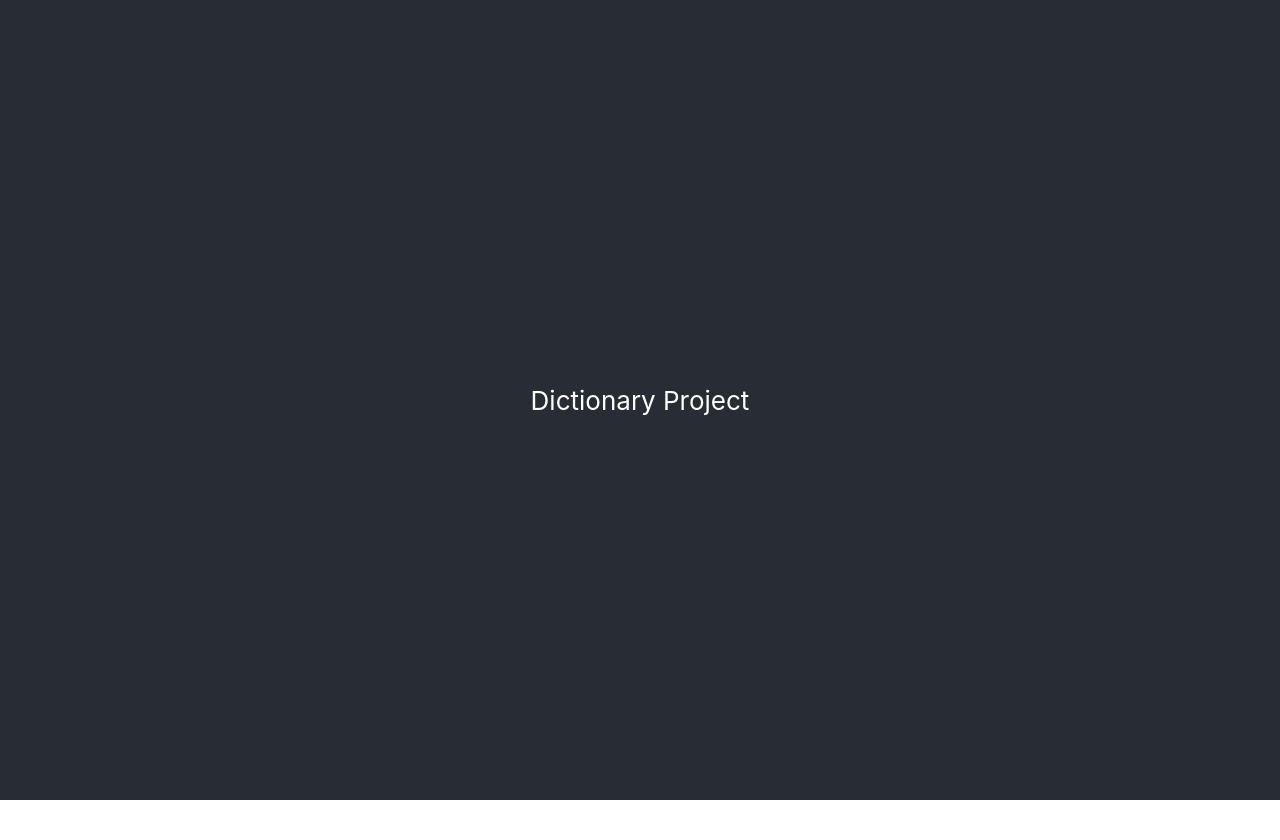
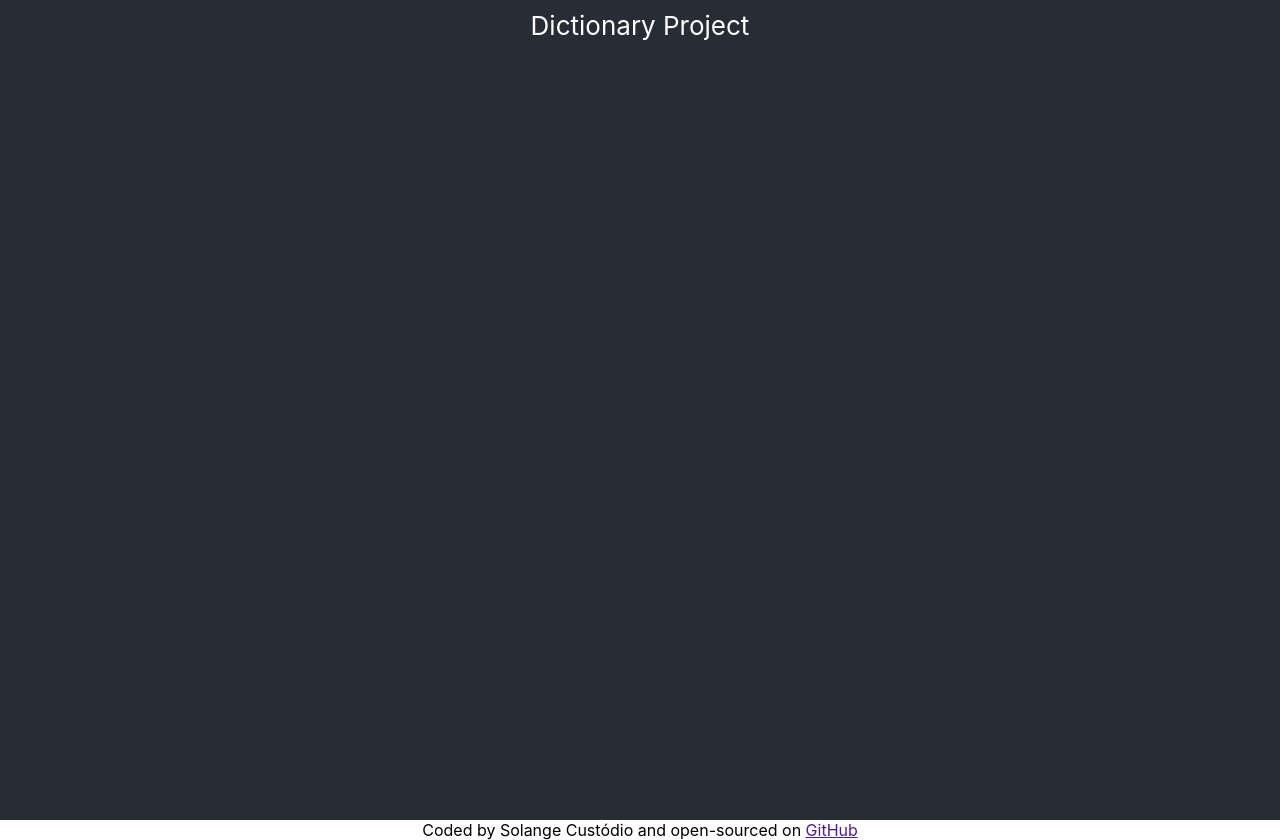
Before and after one commit to SolangeRSC/dictionary-project, a React (Create React App) app: page / in a window 1280 px wide. Before the commit the page ends 800 px from the top, so only its background shows below. Built offline with nearby package versions, Linux system fonts and the light colour scheme.

Commit message:
added bootstrap and footer

```diff
--- a/package.json
+++ b/package.json
@@ -6,6 +6,7 @@
     "@testing-library/jest-dom": "^5.16.4",
     "@testing-library/react": "^13.2.0",
     "@testing-library/user-event": "^13.5.0",
+    "bootstrap": "^5.1.3",
     "react": "^18.1.0",
     "react-dom": "^18.1.0",
     "react-scripts": "5.0.1",
--- a/src/App.css
+++ b/src/App.css
@@ -2,37 +2,11 @@
   text-align: center;
 }
 
-.App-logo {
-  height: 40vmin;
-  pointer-events: none;
-}
-
-@media (prefers-reduced-motion: no-preference) {
-  .App-logo {
-    animation: App-logo-spin infinite 20s linear;
-  }
-}
-
 .App-header {
+  padding: 10px 0px;
   background-color: #282c34;
   min-height: 100vh;
-  display: flex;
-  flex-direction: column;
   align-items: center;
-  justify-content: center;
   font-size: calc(10px + 2vmin);
   color: white;
 }
-
-.App-link {
-  color: #61dafb;
-}
-
-@keyframes App-logo-spin {
-  from {
-    transform: rotate(0deg);
-  }
-  to {
-    transform: rotate(360deg);
-  }
-}
--- a/src/App.js
+++ b/src/App.js
@@ -3,7 +3,12 @@ import "./App.css";
 function App() {
   return (
     <div className="App">
-      <header className="App-header">Dictionary Project</header>
+      <div className="container">
+        <header className="App-header">Dictionary Project</header>
+        <footer>
+          Coded by Solange Custódio and open-sourced on <a href="">GitHub</a>
+        </footer>
+      </div>
     </div>
   );
 }
```
Also changed, not shown: 1 other file (tests, documents, lock files or other folders).
